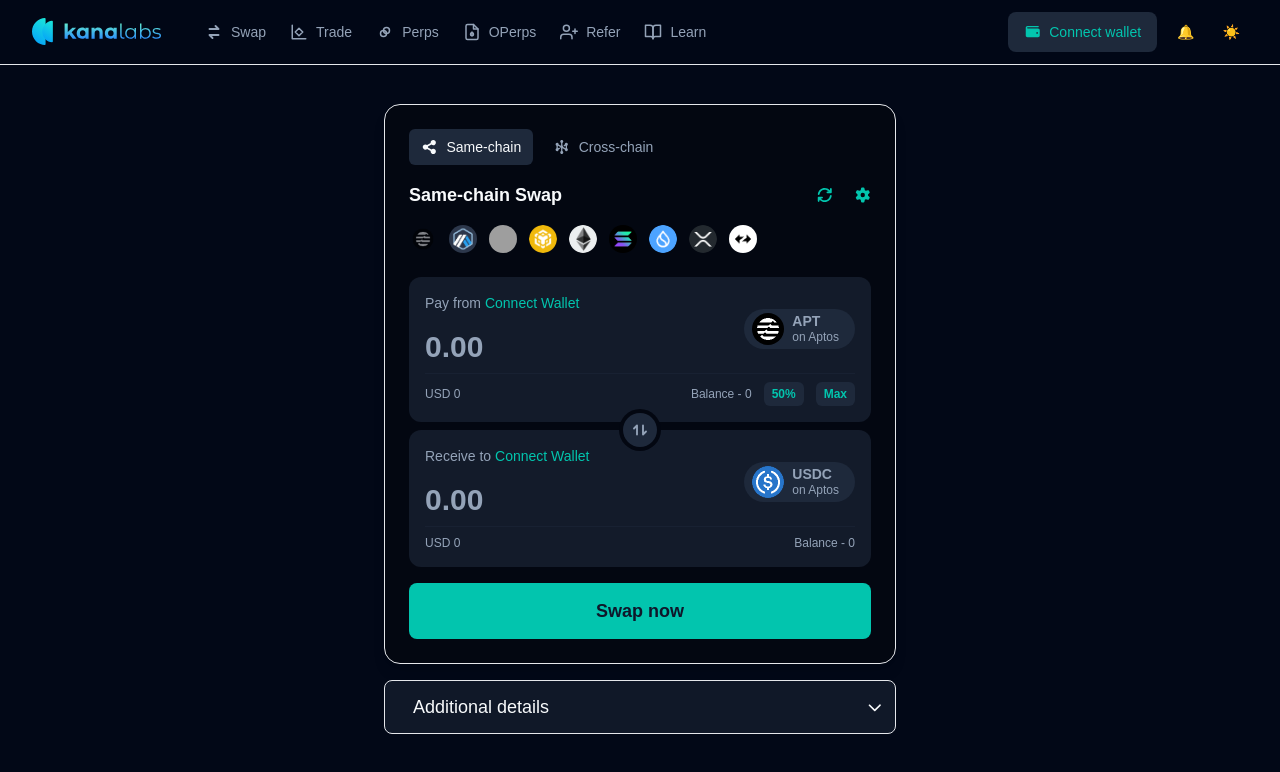
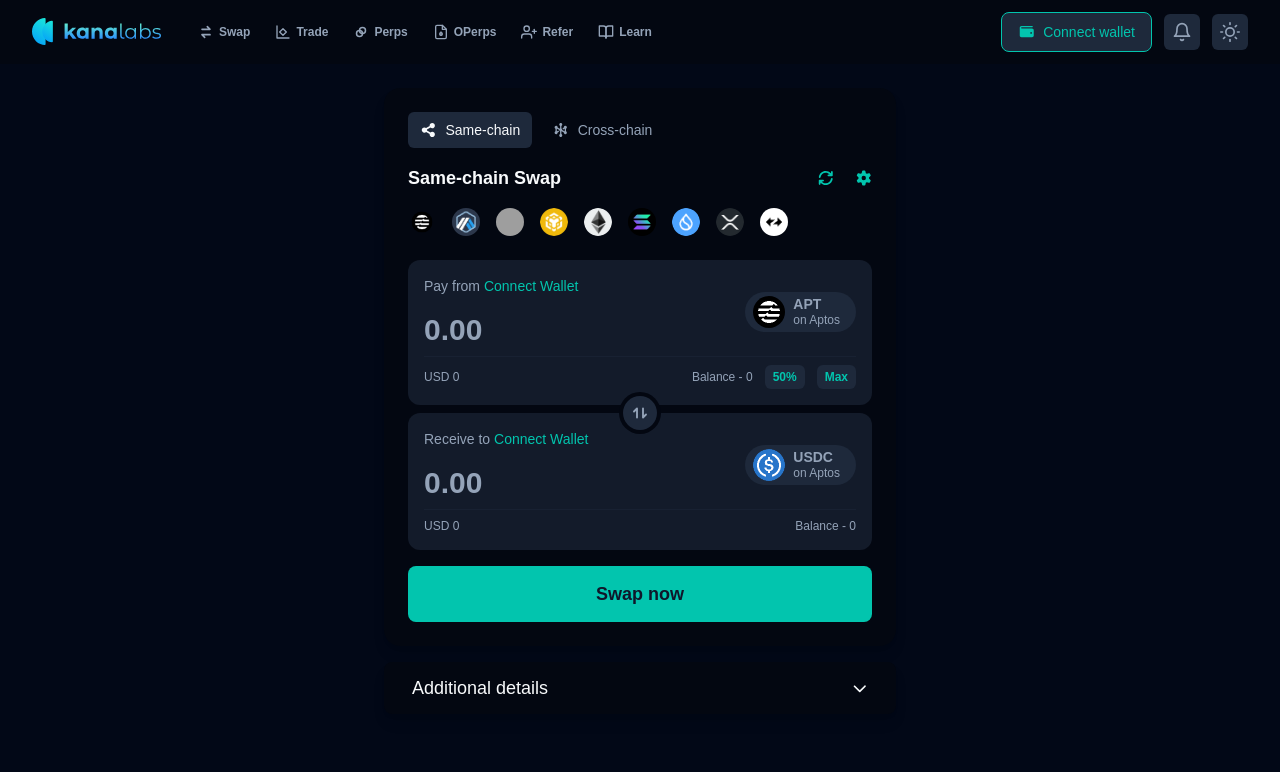
Before and after one commit to Sathyajhith-S-S/Kana-Labs, a React (Vite) app: page / in a window 1280 px wide. Shown: the top 772 px of the page. Built offline with nearby package versions, Linux system fonts and the light colour scheme; grey boxes are pictures that could not be loaded.

Commit message:
border bg correction

```diff
--- a/src/components/layout/Header.tsx
+++ b/src/components/layout/Header.tsx
@@ -12,7 +12,7 @@
     return (
         <Link
             to={to}
-            className={`flex items-center gap-2 px-3 py-2 text-sm font-medium rounded-md ${active ? 'text-primary' : 'text-muted-foreground hover:text-foreground'
+            className={`flex items-center gap-1 px-3 py-2 text-xs font-bold rounded-md ${active ? 'text-primary' : 'text-muted-foreground hover:text-foreground'
                 }`}
         >
             {children}
@@ -24,17 +24,17 @@
     const { theme, toggleTheme } = useTheme();
 
     return (
-        <header className="fixed top-0 left-0 right-0 bg-background/80 backdrop-blur-sm border-b z-50">
+        <header className="fixed top-0 left-0 right-0 bg-card backdrop-blur-sm z-50">
             <nav className=" px-4 sm:px-6 lg:px-8">
                 <div className="flex items-center justify-between h-16">
-                    <div className="flex items-center gap-8">
+                    <div className="flex items-center gap-6">
                         <img src={kanalabsLogo} alt="Kana Labs Logo" className="h-7 w-auto" />
                         <div className="hidden md:flex items-center">
                             <NavLink to="/swap">
                                 <svg
                                     xmlns="http://www.w3.org/2000/svg"
                                     width="18"
-                                    height="18"
+                                    height="16"
                                     viewBox="0 0 24 24"
                                     fill="none"
                                     stroke="currentColor"
@@ -49,36 +49,57 @@
                                 Swap
                             </NavLink>
                             <NavLink to="/trade">
-                                <svg xmlns="http://www.w3.org/2000/svg" width="18" height="18" viewBox="0 0 24 24" fill="none" stroke="currentColor" strokeWidth="2" strokeLinecap="round" strokeLinejoin="round"><path d="M3 3v18h18" /><path d="M7 12l5-5 5 5-5 5z" /></svg>
+                                <svg xmlns="http://www.w3.org/2000/svg" width="18" height="16" viewBox="0 0 24 24" fill="none" stroke="currentColor" strokeWidth="2" strokeLinecap="round" strokeLinejoin="round"><path d="M3 3v18h18" /><path d="M7 12l5-5 5 5-5 5z" /></svg>
                                 Trade
                             </NavLink>
                             <NavLink to="/perps">
-                                <svg xmlns="http://www.w3.org/2000/svg" width="18" height="18" viewBox="0 0 24 24" fill="none" stroke="currentColor" strokeWidth="2" strokeLinecap="round" strokeLinejoin="round"><path d="M10 10c0-2.209 1.791-4 4-4s4 1.791 4 4-1.791 4-4 4-4-1.791-4-4z" /><path d="M6 14c0 2.209 1.791 4 4 4s4-1.791 4-4-1.791-4-4-4-4 1.791-4 4z" /></svg>
+                                <svg xmlns="http://www.w3.org/2000/svg" width="18" height="22" viewBox="0 0 24 24" fill="none" stroke="currentColor" strokeWidth="2" strokeLinecap="round" strokeLinejoin="round"><path d="M10 10c0-2.209 1.791-4 4-4s4 1.791 4 4-1.791 4-4 4-4-1.791-4-4z" /><path d="M6 14c0 2.209 1.791 4 4 4s4-1.791 4-4-1.791-4-4-4-4 1.791-4 4z" /></svg>
                                 Perps
                             </NavLink>
                             <NavLink to="/operps">
-                                <svg xmlns="http://www.w3.org/2000/svg" width="18" height="18" viewBox="0 0 24 24" fill="none" stroke="currentColor" strokeWidth="2" strokeLinecap="round" strokeLinejoin="round"><path d="M14 2H6a2 2 0 0 0-2 2v16a2 2 0 0 0 2 2h12a2 2 0 0 0 2-2V8z" /><polyline points="14 2 14 8 20 8" /><circle cx="12" cy="15" r="2" /><path d="M12 17v-5" /></svg>
+                                <svg xmlns="http://www.w3.org/2000/svg" width="18" height="16" viewBox="0 0 24 24" fill="none" stroke="currentColor" strokeWidth="2" strokeLinecap="round" strokeLinejoin="round"><path d="M14 2H6a2 2 0 0 0-2 2v16a2 2 0 0 0 2 2h12a2 2 0 0 0 2-2V8z" /><polyline points="14 2 14 8 20 8" /><circle cx="12" cy="15" r="2" /><path d="M12 17v-5" /></svg>
                                 OPerps
                             </NavLink>
                             <NavLink to="/refer">
-                                <svg xmlns="http://www.w3.org/2000/svg" width="18" height="18" viewBox="0 0 24 24" fill="none" stroke="currentColor" strokeWidth="2" strokeLinecap="round" strokeLinejoin="round"><path d="M16 21v-2a4 4 0 0 0-4-4H5a4 4 0 0 0-4 4v2" /><circle cx="8.5" cy="7" r="4" /><line x1="20" y1="8" x2="20" y2="14" /><line x1="17" y1="11" x2="23" y2="11" /></svg>
+                                <svg xmlns="http://www.w3.org/2000/svg" width="18" height="16" viewBox="0 0 24 24" fill="none" stroke="currentColor" strokeWidth="2" strokeLinecap="round" strokeLinejoin="round"><path d="M16 21v-2a4 4 0 0 0-4-4H5a4 4 0 0 0-4 4v2" /><circle cx="8.5" cy="7" r="4" /><line x1="20" y1="8" x2="20" y2="14" /><line x1="17" y1="11" x2="23" y2="11" /></svg>
                                 Refer
                             </NavLink>
                             <NavLink to="/learn">
-                                <svg xmlns="http://www.w3.org/2000/svg" width="18" height="18" viewBox="0 0 24 24" fill="none" stroke="currentColor" strokeWidth="2" strokeLinecap="round" strokeLinejoin="round"><path d="M2 3h6a4 4 0 0 1 4 4v14a3 3 0 0 0-3-3H2z" /><path d="M22 3h-6a4 4 0 0 0-4 4v14a3 3 0 0 1 3-3h7z" /></svg>
+                                <svg xmlns="http://www.w3.org/2000/svg" width="18" height="16" viewBox="0 0 24 24" fill="none" stroke="currentColor" strokeWidth="2" strokeLinecap="round" strokeLinejoin="round"><path d="M2 3h6a4 4 0 0 1 4 4v14a3 3 0 0 0-3-3H2z" /><path d="M22 3h-6a4 4 0 0 0-4 4v14a3 3 0 0 1 3-3h7z" /></svg>
                                 Learn
                             </NavLink>
                         </div>
                     </div>
 
                     <div className="flex items-center gap-3">
-                        <Button variant="secondary" className="flex items-center gap-2 text-primary">
+                        <Button variant="secondary" className="flex items-center border border-primary gap-2 text-primary">
                             <FontAwesomeIcon icon={faWallet} />
                             Connect wallet
                         </Button>
-                        <Button variant="ghost" size="sm" className="p-2 h-auto">🔔</Button>
-                        <Button onClick={toggleTheme} variant="ghost" size="sm" className="p-2 h-auto">
-                            {theme === 'light' ? '🌙' : '☀️'}
+                        <Button variant="secondary" size="sm" className="p-2 h-auto">
+                            <svg xmlns="http://www.w3.org/2000/svg" width="20" height="20" viewBox="0 0 24 24" fill="none" stroke="currentColor" strokeWidth="2" strokeLinecap="round" strokeLinejoin="round">
+                                <path d="M18 8A6 6 0 0 0 6 8c0 7-3 9-3 9h18s-3-2-3-9" />
+                                <path d="M13.73 21a2 2 0 0 1-3.46 0" />
+                            </svg>
+                        </Button>
+                        <Button onClick={toggleTheme} variant="secondary" size="sm" className="p-2 h-auto">
+                            {theme === 'light' ? (
+                                <svg xmlns="http://www.w3.org/2000/svg" width="20" height="20" viewBox="0 0 24 24" fill="none" stroke="currentColor" strokeWidth="2" strokeLinecap="round" strokeLinejoin="round">
+                                    <path d="M21 12.79A9 9 0 1 1 11.21 3 7 7 0 0 0 21 12.79z"></path>
+                                </svg>
+                            ) : (
+                                <svg xmlns="http://www.w3.org/2000/svg" width="20" height="20" viewBox="0 0 24 24" fill="none" stroke="currentColor" strokeWidth="2" strokeLinecap="round" strokeLinejoin="round">
+                                    <circle cx="12" cy="12" r="5"></circle>
+                                    <line x1="12" y1="1" x2="12" y2="3"></line>
+                                    <line x1="12" y1="21" x2="12" y2="23"></line>
+                                    <line x1="4.22" y1="4.22" x2="5.64" y2="5.64"></line>
+                                    <line x1="18.36" y1="18.36" x2="19.78" y2="19.78"></line>
+                                    <line x1="1" y1="12" x2="3" y2="12"></line>
+                                    <line x1="21" y1="12" x2="23" y2="12"></line>
+                                    <line x1="4.22" y1="19.78" x2="5.64" y2="18.36"></line>
+                                    <line x1="18.36" y1="5.64" x2="19.78" y2="4.22"></line>
+                                </svg>
+                            )}
                         </Button>
                     </div>
                 </div>
--- a/src/pages/SwapPage.tsx
+++ b/src/pages/SwapPage.tsx
@@ -34,7 +34,7 @@
     const [isOpen, setIsOpen] = useState(false);
 
     return (
-        <div className="bg-muted/50 rounded-lg border">
+        <div className="bg-card rounded-lg shadow-lg">
             <button
                 onClick={() => setIsOpen(!isOpen)}
                 className="w-full flex justify-between items-center p-3 text-sm font-medium"
@@ -42,7 +42,7 @@
                 <span className="ms-4 text-lg font-heading">Additional details</span>
                 <FontAwesomeIcon
                     icon={faChevronDown}
-                    className={`transition-transform duration-200 ${isOpen ? 'rotate-180' : ''}`}
+                    className={`transition-transform me-4 duration-200 ${isOpen ? 'rotate-180' : ''}`}
                 />
             </button>
 
@@ -50,16 +50,18 @@
                 className={`transition-all duration-300 ease-in-out overflow-hidden ${isOpen ? 'max-h-40' : 'max-h-0'
                     }`}
             >
-                <div className="p-3 border-t space-y-3">
+                <div className="p-3 mx-4 pt-0">
+                    <div className="border-t pt-3 space-y-3">
                         <div className="flex justify-between items-center text-sm">
-                        <span className="text-muted-foreground ms-4">Slippage tolerance</span>
+                            <span className="text-muted-foreground">Slippage tolerance</span>
                             <div className="flex items-center gap-2">
                                 <Button variant="secondary" size="sm" className="h-7">0.5%</Button>
                             </div>
                         </div>
                         <div className="flex justify-between items-center text-sm">
-                        <span className="text-muted-foreground ms-4">Liquidity source</span>
+                            <span className="text-muted-foreground">Liquidity source</span>
                             <span className="font-semibold me-1">OKX</span>
+                        </div>
                     </div>
                 </div>
             </div>
@@ -68,13 +70,13 @@
 };
 
 const TokenSelectList = ({ onSelect, selectedChain }: { onSelect: (token: Token) => void; selectedChain: Token; }) => (
-    <div className="flex items-center gap-3 overflow-x-auto pb-2">
+    <div className="flex items-center gap-4 overflow-x-auto pb-2">
         {TOKENS.map((token) => (
             <button key={token.symbol} onClick={() => onSelect(token)} className="flex-shrink-0">
                 <img
                     src={token.logo}
                     alt={token.name}
-                    className={`w-7 h-7 rounded-full transition-all duration-200 ${token.symbol === selectedChain.symbol ? 'scale-75 opacity-50' : 'hover:scale-110'
+                    className={`w-7 h-7 rounded-full transition-all duration-200 ${token.symbol === selectedChain.symbol ? 'scale-75' : 'hover:scale-110'
                         }`}
                 />
             </button>
@@ -111,8 +113,8 @@
     };
 
     return (
-        <div className="container mx-auto flex flex-col items-center p-4 pt-10">
-            <div className="w-full max-w-lg mx-auto bg-card border rounded-2xl p-4 sm:p-6 space-y-4 shadow-lg">
+        <div className="container mx-auto flex flex-col items-center p-4 pt-6">
+            <div className="w-full max-w-lg mx-auto bg-card rounded-2xl p-4 sm:p-6 space-y-4 shadow-lg">
                 <SwapTypeTabs mode={swapMode} onModeChange={handleModeChange} />
                 <div className="flex items-center justify-between">
                     <h2 className="text-lg font-heading font-bold">
```
Lines whose indentation alone changed are shown as unchanged.
